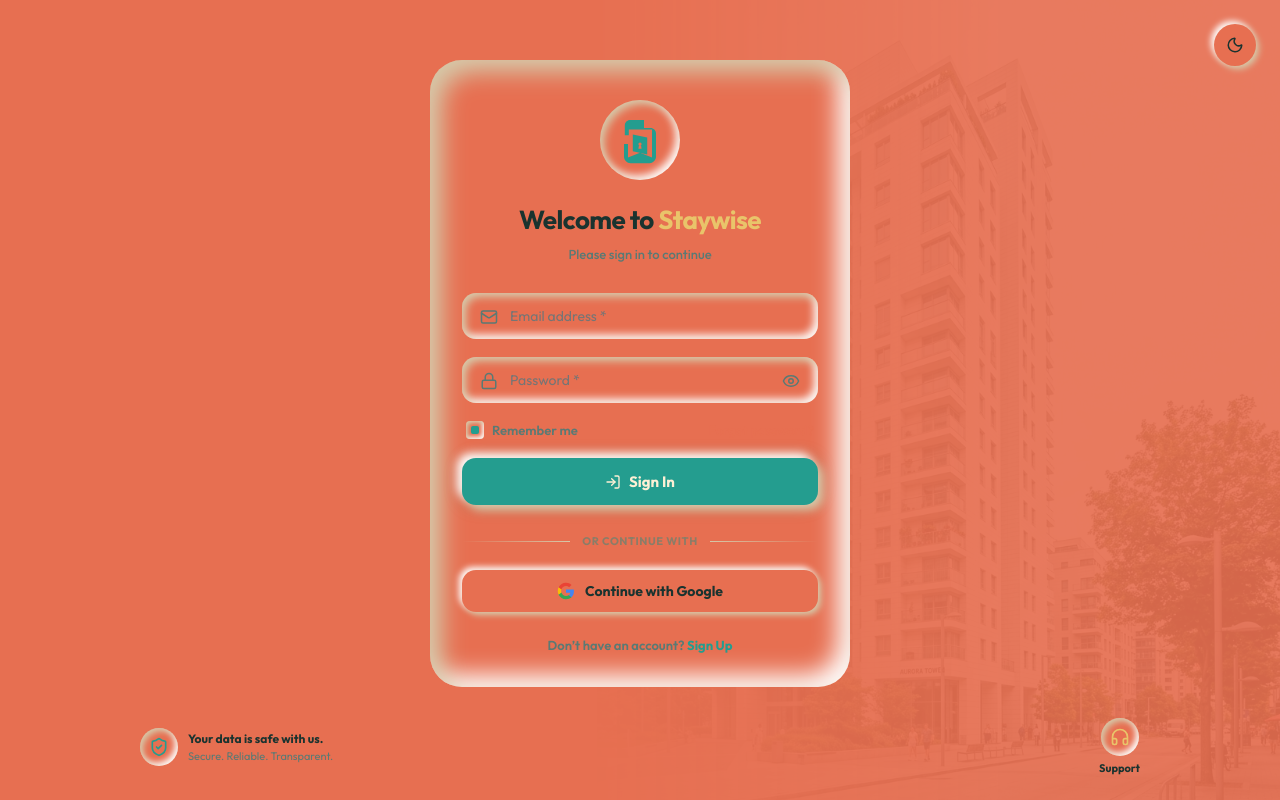
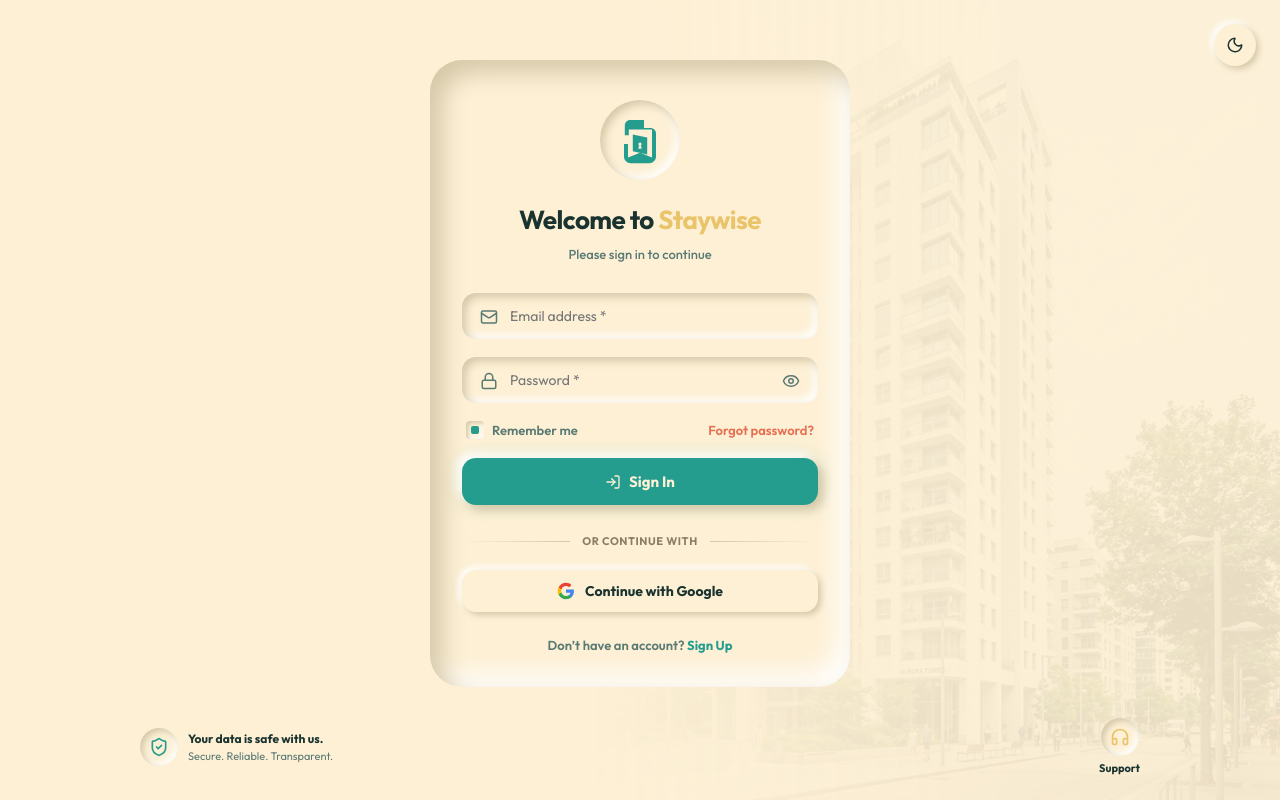
Before and after one commit to irfansm07/staywise, a React (Vite) app in the folder client/: page / in a window 1280 px wide. Built offline with nearby package versions, Linux system fonts and the light colour scheme.

Commit message:
Restored original background everywhere, ONLY top navbar background is set to orange #E76F51

```diff
--- a/client/src/index.css
+++ b/client/src/index.css
@@ -2,8 +2,8 @@
 
 :root {
   --font-sans: 'Outfit', -apple-system, BlinkMacSystemFont, "Segoe UI", Roboto, sans-serif;
-  --bg-color: #E76F51;
-  --bg-gradient: #E76F51;
+  --bg-color: #FDF0D5;
+  --bg-gradient: linear-gradient(135deg, #FDF0D5 0%, #F7EBCE 100%);
   --card-bg: #FDF0D5;
   --card-bg-solid: #FDF0D5;
   --card-glow: rgba(255, 255, 255, 0.45);
@@ -348,9 +348,13 @@
   display: flex;
   flex-direction: column;
   align-items: stretch;
-  background: var(--bg-color);
+  background: #E76F51;
   border: none;
-  box-shadow: 4px 4px 10px var(--shadow-dark), -4px -4px 10px var(--shadow-light);
+  box-shadow: 4px 4px 10px rgba(0, 0, 0, 0.15);
+}
+
+[data-theme='dark'] .header-layout {
+  background: #000000;
 }
 
 /* Neumorphic Navigation helpers */
```
